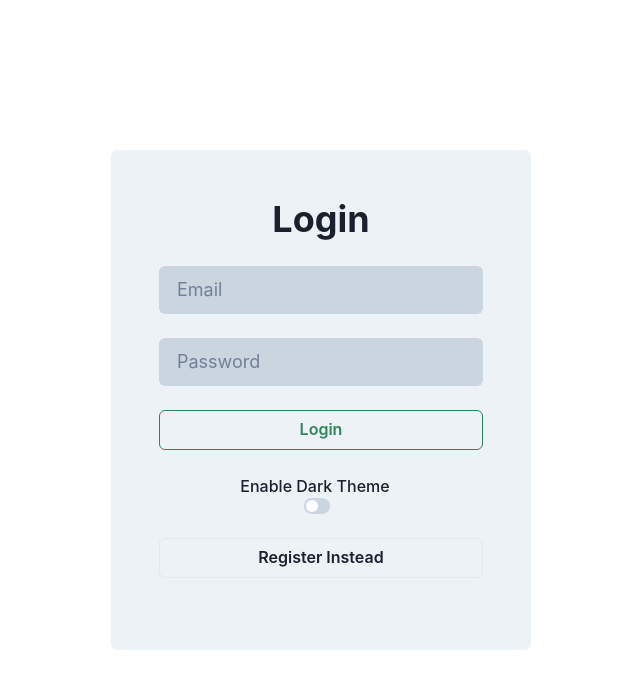
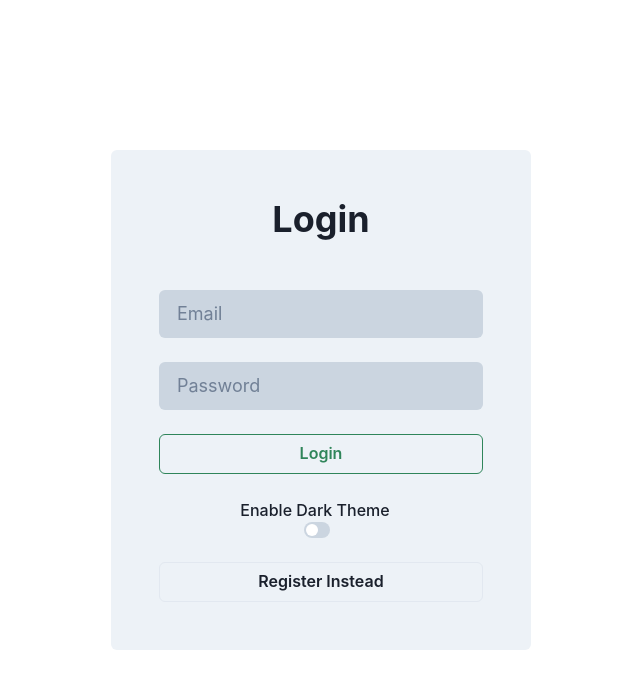
Before and after one commit to mabdullahadeel/fastapi-mongo-todo, a React (Create React App) app in the folder frontend/: page /login in a window 1280 px wide. Shown: the top 688 px of the page, without its empty margins (319-959 px from the left). Built offline with nearby package versions, Linux system fonts and the light colour scheme.

Commit message:
✅ added `login` form validation - `react-hook-form`

```diff
--- a/frontend/package.json
+++ b/frontend/package.json
@@ -12,6 +12,7 @@
     "framer-motion": "6",
     "react": "^18.1.0",
     "react-dom": "^18.1.0",
+    "react-hook-form": "^7.31.1",
     "react-router-dom": "^6.3.0",
     "react-scripts": "5.0.1",
     "web-vitals": "^2.1.0"
--- a/frontend/src/components/Auth/Login.js
+++ b/frontend/src/components/Auth/Login.js
@@ -5,13 +5,30 @@ import {
   Button,
   Input,
   useColorModeValue,
+  FormControl,
+  FormErrorMessage,
 } from "@chakra-ui/react";
 import ThemeToggeler from "../Theme/ThemeToggler";
 import { useNavigate } from "react-router-dom";
+import { useForm } from "react-hook-form";
 
 function Login() {
-  const [loading, setLoading] = useState(false);
   const navigate = useNavigate();
+
+  const {
+    handleSubmit,
+    register,
+    formState: { errors, isSubmitting },
+  } = useForm();
+
+  function onSubmit(values) {
+    return new Promise((resolve) => {
+      setTimeout(() => {
+        alert(JSON.stringify(values, null, 2));
+        resolve();
+      }, 3000);
+    });
+  }
 
   return (
     <Flex height="100vh" alignItems="center" justifyContent="center">
@@ -23,38 +40,58 @@ function Login() {
         rounded={6}
       >
         <Heading mb={6}>Login</Heading>
+        <form onSubmit={handleSubmit(onSubmit)}>
+          <FormControl isInvalid={errors.email}>
             <Input
               placeholder="Email"
               background={useColorModeValue("gray.300", "gray.600")}
               type="email"
               variant="filled"
               size="lg"
-          mb={6}
+              mt={6}
+              {...register("email", {
+                required: "This filed is required",
+              })}
             />
+            <FormErrorMessage>
+              {errors.email && errors.email.message}
+            </FormErrorMessage>
+          </FormControl>
+          <FormControl isInvalid={errors.password}>
             <Input
               placeholder="Password"
               background={useColorModeValue("gray.300", "gray.600")}
               type="password"
               variant="filled"
               size="lg"
-          mb={6}
+              mt={6}
+              {...register("password", {
+                required: "This filed is required",
+              })}
             />
+            <FormErrorMessage>
+              {errors.password && errors.password.message}
+            </FormErrorMessage>
+          </FormControl>
           <Button
-          isLoading={loading}
+            isLoading={isSubmitting}
             loadingText="Logging in..."
             width="100%"
             colorScheme="green"
             variant="outline"
+            mt={6}
             mb={6}
+            type="submit"
           >
             Login
           </Button>
-        <ThemeToggeler mb={6} showLabel={true} />
+        </form>
+        <ThemeToggeler showLabel={true} />
         <Button
           width="100%"
           colorScheme="gray"
           variant="outline"
-          mb={6}
+          mt={6}
           onClick={() => navigate("/register", { replace: true })}
         >
           Register Instead
--- a/frontend/src/components/Auth/Register.js
+++ b/frontend/src/components/Auth/Register.js
@@ -23,6 +23,7 @@ function Register() {
         rounded={6}
       >
         <Heading mb={6}>Register</Heading>
+        <form>
           <Input
             placeholder="Email"
             background={useColorModeValue("gray.300", "gray.600")}
@@ -56,6 +57,7 @@ function Register() {
           >
             Register
           </Button>
+        </form>
         <ThemeToggeler mb={6} showLabel={true} />
         <Button
           width="100%"
```
Also changed, not shown: 2 other files (tests, documents, lock files or other folders). Lines whose indentation alone changed are shown as unchanged.
